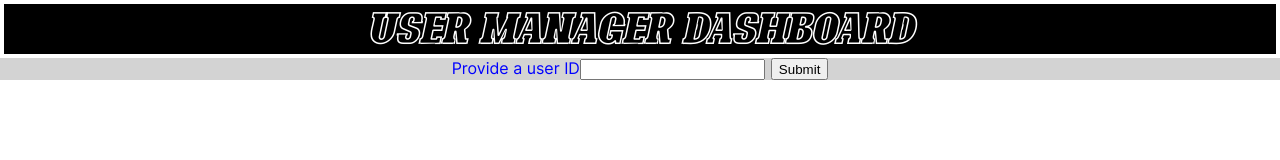
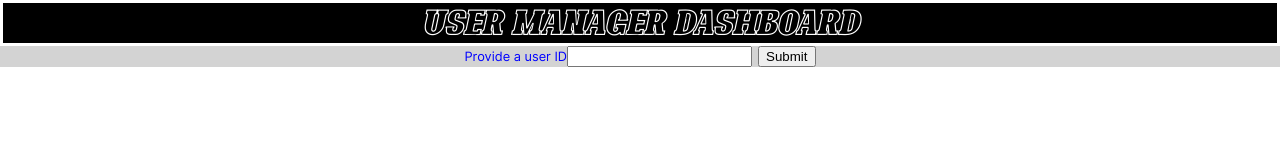
Before and after one commit to djduncan585/daves-user-manager-dashboard, a website: page index.html in a window 1280 px wide. Drawn offline with Linux system fonts and the light colour scheme.

Commit message:
CSS layout done for now

```diff
--- a/css/style-update.css
+++ b/css/style-update.css
@@ -5,6 +5,10 @@
 
 *{
     margin: 0;
+}
+
+html{
+    font-size: 80%;
 }
 
 header h1{
```
